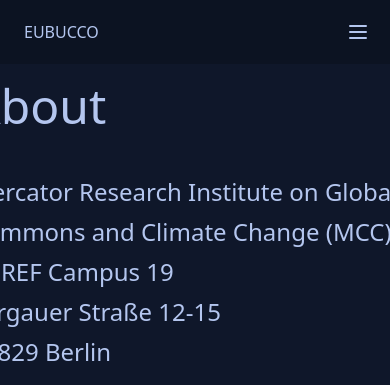
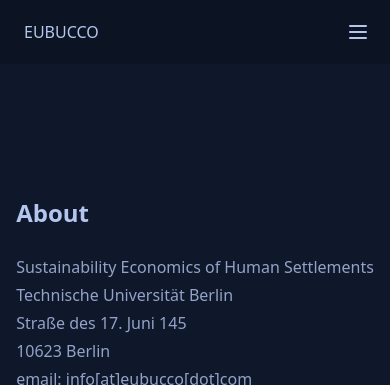
Before and after one commit to ai4up/eubucco.com, a Django app: page /about in a window 390 px wide. Shown: the top 385 px of the page. Run offline with Django 3.2, Linux system fonts and the light colour scheme; style sheets or scripts are compiled from the project's sources; parts of the project's set-up code (start-up, migrations or seed data) failed here and were passed over; some libraries are stand-ins or nearby versions.

Commit message:
updated about page and fixed map for small browsers

```diff
--- a/eubucco/templates/pages/about.html
+++ b/eubucco/templates/pages/about.html
@@ -1,20 +1,27 @@
 {% extends "base.html" %}
 {% load static %}
 {% block content %}
-  <div class="flex justify-center items-center">
-    <div class="grid max-w-5xl py-4 lg:grid-cols-2 gap-4">
-      <article class="prose-2xl">
-
+  <div class="flex justify-center items-center h-[var(--content-height)]">
+    <div class="grid max-w-5xl py-8 lg:grid-cols-2 gap-4">
+      <article class="prose sm:prose-2xl">
         <h2>About</h2>
-        <p>Mercator Research Institute on Global Commons and Climate Change (MCC) <br>
-        EUREF Campus 19 <br>
-        Torgauer Straße 12-15 <br>
-        10829 Berlin</p>
+        <p>Sustainability Economics of Human Settlements<br>
+          Technische Universität Berlin<br>
+          Straße des 17. Juni 145<br>
+          10623 Berlin<br>
+          email: info[at]eubucco[dot]com</p>
       </article>
       <div class="place-self-center">
         <iframe
-          src="https://www.google.com/maps/embed?pb=!1m18!1m12!1m3!1d2429.87419833718!2d13.353446015983938!3d52.4814134468402!2m3!1f0!2f0!3f0!3m2!1i1024!2i768!4f13.1!3m3!1m2!1s0x47a8506b2e2e838f%3A0xfc523d77ca01ff72!2sMercator%20Research%20Institute%20on%20Global%20Commons%20and%20Climate%20Change%20(MCC)%20gGmbH!5e0!3m2!1sde!2sde!4v1668166427951!5m2!1sde!2sde"
+          class="hidden block sm:visible sm:inline"
+          src="https://www.google.com/maps/embed?pb=!1m18!1m12!1m3!1d3483.837365957049!2d13.321514925748804!3d52.513036376702665!2m3!1f0!2f0!3f0!3m2!1i1024!2i768!4f13.1!3m3!1m2!1s0x47a8510377b41205%3A0xc4eeb84866781f75!2sStr.%20des%2017.%20Juni%20145%2C%2010623%20Berlin!5e0!3m2!1sde!2sde!4v1668768352182!5m2!1sde!2sde"
           width="450" height="450" style="border:0;" allowfullscreen="" loading="lazy"
+          referrerpolicy="no-referrer-when-downgrade"></iframe>
+
+        <iframe
+          class="sm:hidden sm:block"
+          src="https://www.google.com/maps/embed?pb=!1m18!1m12!1m3!1d4856.254475554419!2d13.321514925748804!3d52.513036376702665!2m3!1f0!2f0!3f0!3m2!1i1024!2i768!4f13.1!3m3!1m2!1s0x47a8510377b41205%3A0xc4eeb84866781f75!2sStr.%20des%2017.%20Juni%20145%2C%2010623%20Berlin!5e0!3m2!1sde!2sde!4v1668768564046!5m2!1sde!2sde"
+          width="250" height="250" style="border:0;" allowfullscreen="" loading="lazy"
           referrerpolicy="no-referrer-when-downgrade"></iframe>
       </div>
     </div>
```
